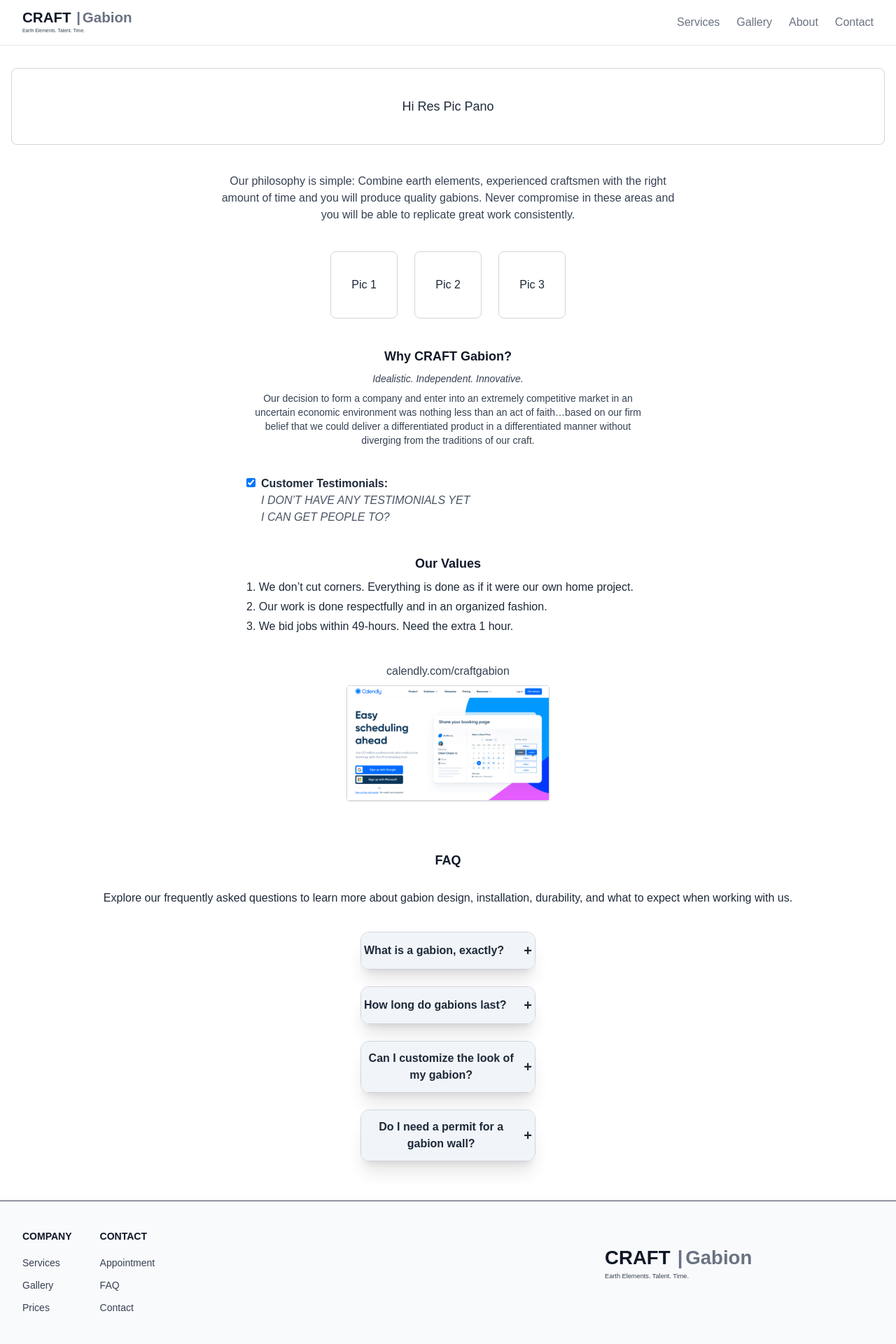
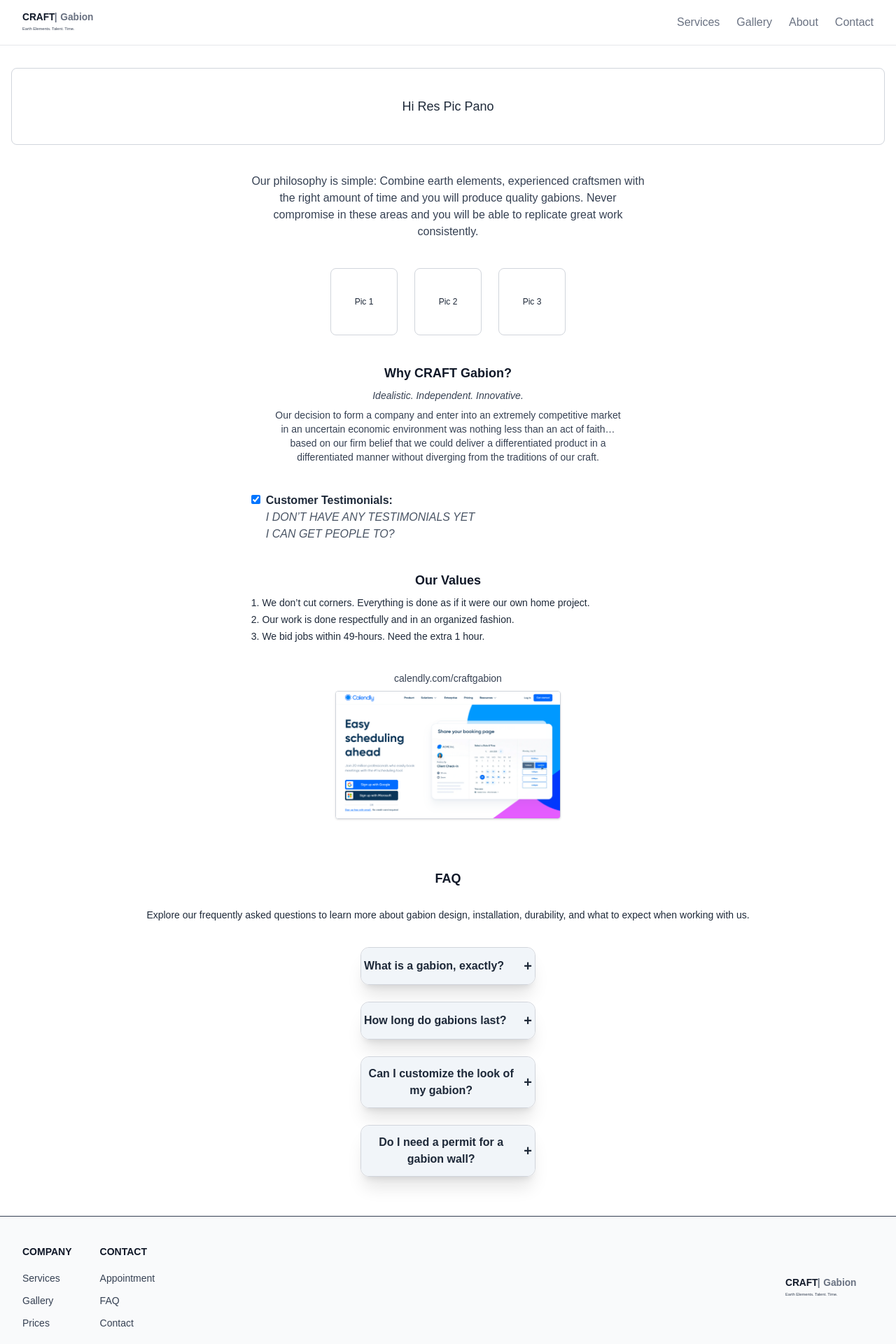
Before and after one commit to ainoyatov/craft-gabion, a Next.js app: page / in a window 1280 px wide. Shown: the top 1920 px of the page at 70% size. Built offline with nearby package versions, Linux system fonts and the light colour scheme.

Commit message:
solved for super small screens

```diff
--- a/app/page.tsx
+++ b/app/page.tsx
@@ -1,8 +1,10 @@
+'use client'
+
 import FaqForm from "@/components/forms/FaqSection"
 
 export default function HomePage() {
   return (
-    <div className="min-h-screen px-4 py-8 space-y-10 text-center text-gray-800 dark:text-gray-100 bg-white dark:bg-gray-900">
+    <div className="min-h-screen px-2 sm:px-4 py-8 space-y-10 text-center text-gray-800 dark:text-gray-100 bg-white dark:bg-gray-900 overflow-x-hidden">
 
       {/* Hi Res Pano */}
       <div className="border border-gray-300 dark:border-gray-600 rounded-lg py-10 text-lg font-medium">
@@ -10,16 +12,16 @@ export default function HomePage() {
       </div>
 
       {/* Philosophy Section */}
-      <p className="max-w-2xl mx-auto text-gray-700 dark:text-gray-300">
+      <p className="max-w-prose mx-auto px-2 text-gray-700 dark:text-gray-300 break-words">
         Our philosophy is simple: Combine earth elements, experienced craftsmen with the right amount of time and you will produce quality gabions. Never compromise in these areas and you will be able to replicate great work consistently.
       </p>
 
       {/* Images */}
-      <div className="flex justify-center gap-6">
+      <div className="flex flex-wrap justify-center gap-4 sm:gap-6">
         {['Pic 1', 'Pic 2', 'Pic 3'].map((label, i) => (
           <div
             key={i}
-            className="w-24 h-24 border border-gray-300 dark:border-gray-600 rounded-lg flex items-center justify-center text-gray-800 dark:text-gray-100"
+            className="w-20 sm:w-24 h-20 sm:h-24 border border-gray-300 dark:border-gray-600 rounded-lg flex items-center justify-center text-gray-800 dark:text-gray-100 text-xs"
           >
             {label}
           </div>
@@ -27,17 +29,17 @@ export default function HomePage() {
       </div>
 
       {/* Why Section */}
-      <div>
+      <div className="px-2">
         <h2 className="font-semibold text-lg mb-2 text-gray-900 dark:text-white">Why CRAFT Gabion?</h2>
         <p className="text-sm italic text-gray-700 dark:text-gray-300">Idealistic. Independent. Innovative.</p>
-        <p className="max-w-xl mx-auto mt-2 text-sm text-gray-700 dark:text-gray-300">
+        <p className="max-w-prose mx-auto mt-2 text-sm text-gray-700 dark:text-gray-300 break-words">
           Our decision to form a company and enter into an extremely competitive market in an uncertain economic environment was nothing less than an act of faith…based on our firm belief that we could deliver a differentiated product in a differentiated manner without diverging from the traditions of our craft.
         </p>
       </div>
 
       {/* Testimonials */}
-      <div className="text-left max-w-xl mx-auto">
-        <div className="flex items-start gap-2">
+      <div className="text-left max-w-prose mx-auto px-2">
+        <div className="flex items-start gap-2 flex-wrap">
           <input type="checkbox" checked readOnly className="mt-1" />
           <div>
             <span className="font-semibold text-gray-800 dark:text-gray-100">Customer Testimonials:</span><br />
@@ -49,11 +51,11 @@ export default function HomePage() {
       </div>
 
       {/* Our Values */}
-      <div className="max-w-xl mx-auto text-left">
+      <div className="max-w-prose mx-auto text-left px-2">
         <h3 className="text-center font-semibold text-lg mt-6 mb-2 text-gray-900 dark:text-white">
           Our Values
         </h3>
-        <ol className="list-decimal list-inside space-y-1 text-gray-800 dark:text-gray-200">
+        <ol className="list-decimal list-inside space-y-1 text-gray-800 dark:text-gray-200 text-sm">
           <li>We don’t cut corners. Everything is done as if it were our own home project.</li>
           <li>Our work is done respectfully and in an organized fashion.</li>
           <li>We bid jobs within 49-hours. Need the extra 1 hour.</li>
@@ -61,27 +63,26 @@ export default function HomePage() {
       </div>
 
       {/* Calendly */}
-      <div className="text-center">
-        <p className="mb-2 text-gray-700 dark:text-gray-300">calendly.com/craftgabion</p>
-        <div className="inline-block border border-gray-300 dark:border-gray-600 rounded shadow">
-          <img src="/calendly_placeholder.png" alt="Calendly Screenshot" className="w-72 h-auto" />
+      <div className="text-center px-2">
+        <p className="mb-2 text-gray-700 dark:text-gray-300 text-sm break-words">calendly.com/craftgabion</p>
+        <div className="inline-block border border-gray-300 dark:border-gray-600 rounded shadow max-w-full overflow-hidden">
+          <img src="/calendly_placeholder.png" alt="Calendly Screenshot" className="w-full max-w-xs h-auto" />
         </div>
       </div>
 
-      <div className="flex flex-col items-center md:items-start px-4">
+      {/* FAQ Section */}
+      <div className="flex flex-col items-center md:items-start px-2">
         <h3 className="w-full flex justify-center text-center font-semibold text-lg mt-6 mb-2 text-gray-900 dark:text-white">
           FAQ
         </h3>
-        <p className="w-full flex justify-center leading-loose p-2 py-4 mb-4 text-center">
+        <p className="w-full flex justify-center leading-loose p-2 py-4 mb-4 text-center text-sm break-words">
           Explore our frequently asked questions to learn more about gabion design, installation, durability, and what to expect when working with us.
         </p>
 
-        {/* Center the form within its column */}
         <div className="w-full flex justify-center">
           <FaqForm />
         </div>
       </div>
-
     </div>
   )
 }
--- a/components/navigation/FooterMenu.tsx
+++ b/components/navigation/FooterMenu.tsx
@@ -32,23 +32,53 @@ export default function Footer() {
 
             {/* Logo on the Right */}
             <div className="flex-shrink-0 mt-6 md:mt-0 max-w-sm overflow-hidden">
-                <Link href="/" className="flex items-center">
+                <Link href="/" className="flex items-center max-w-full overflow-hidden">
                         <svg
-                        className="h-20 w-[300px] sm:w-[400px] md:w-[450px] max-w-full"
-                        viewBox="0 0 500 100"
+                            className="h-10 w-full max-w-[180px]"
+                            viewBox="0 0 220 70"
+                            xmlns="http://www.w3.org/2000/svg"
                             preserveAspectRatio="xMinYMid meet"
-                        xmlns="http://www.w3.org/2000/svg"
                         >
-                    <text x="0" y="35" className="text-4xl font-bold fill-gray-900 dark:fill-gray-400">
+                            {/* CRAFT */}
+                            <text
+                            x="0"
+                            y="30"
+                            fontSize="24"
+                            fontWeight="bold"
+                            className="fill-gray-900 dark:fill-gray-200"
+                            >
                             CRAFT
                             </text>
-                    <text x="135" y="35" className="text-4xl font-bold fill-gray-500 dark:fill-gray-500">
+
+                            {/* | */}
+                            <text
+                            x="80"
+                            y="30"
+                            fontSize="24"
+                            fontWeight="bold"
+                            className="fill-gray-500 dark:fill-gray-400"
+                            >
                             |
                             </text>
-                    <text x="150" y="35" className="text-4xl font-bold fill-gray-500 dark:fill-gray-500">
+
+                            {/* Gabion */}
+                            <text
+                            x="95"
+                            y="30"
+                            fontSize="24"
+                            fontWeight="bold"
+                            className="fill-gray-500 dark:fill-gray-400"
+                            >
                             Gabion
                             </text>
-                    <text x="0" y="60" className="text-xs fill-gray-700 dark:fill-gray-900">
+
+                            {/* Tagline */}
+                            <text
+                            x="0"
+                            y="55"
+                            fontSize="10"
+                            className="fill-gray-700 dark:fill-gray-200"
+                            >
                             Earth Elements. Talent. Time.
                             </text>
                         </svg>
--- a/components/navigation/HeaderMenu.tsx
+++ b/components/navigation/HeaderMenu.tsx
@@ -17,33 +17,58 @@ export default function HeaderMenu() {
             <div className="mx-auto max-w-7xl px-4 sm:px-6 lg:px-8">
                 <div className="flex h-16 justify-between">
                     {/* Logo */}
-                    <Link href="/" className="flex items-center">
+                    <Link href="/" className="flex items-center max-w-full overflow-hidden">
                         <svg
-                        className="h-10 w-auto"
-                        viewBox="0 0 500 70"
+                            className="h-10 w-full max-w-[180px]"
+                            viewBox="0 0 220 70"
                             xmlns="http://www.w3.org/2000/svg"
+                            preserveAspectRatio="xMinYMid meet"
                         >
                             {/* CRAFT */}
-                        <text x="0" y="35" className="text-4xl font-bold fill-gray-900 dark:fill-gray-200">
+                            <text
+                            x="0"
+                            y="30"
+                            fontSize="24"
+                            fontWeight="bold"
+                            className="fill-gray-900 dark:fill-gray-200"
+                            >
                             CRAFT
                             </text>
 
-                        {/* | (centered between) */}
-                        <text x="135" y="35" className="text-4xl font-bold fill-gray-500 dark:fill-gray-400">
+                            {/* | */}
+                            <text
+                            x="80"
+                            y="30"
+                            fontSize="24"
+                            fontWeight="bold"
+                            className="fill-gray-500 dark:fill-gray-400"
+                            >
                             |
                             </text>
 
                             {/* Gabion */}
-                        <text x="150" y="35" className="text-4xl font-bold fill-gray-500 dark:fill-gray-400">
+                            <text
+                            x="95"
+                            y="30"
+                            fontSize="24"
+                            fontWeight="bold"
+                            className="fill-gray-500 dark:fill-gray-400"
+                            >
                             Gabion
                             </text>
 
                             {/* Tagline */}
-                        <text x="0" y="60" className="text-xs fill-gray-700 dark:fill-gray-200">
+                            <text
+                            x="0"
+                            y="55"
+                            fontSize="10"
+                            className="fill-gray-700 dark:fill-gray-200"
+                            >
                             Earth Elements. Talent. Time.
                             </text>
                         </svg>
                     </Link>
+
 
                     {/* Desktop Navigation */}
                     <nav className="hidden sm:flex space-x-6 items-center">
```
Lines whose indentation alone changed are shown as unchanged.
